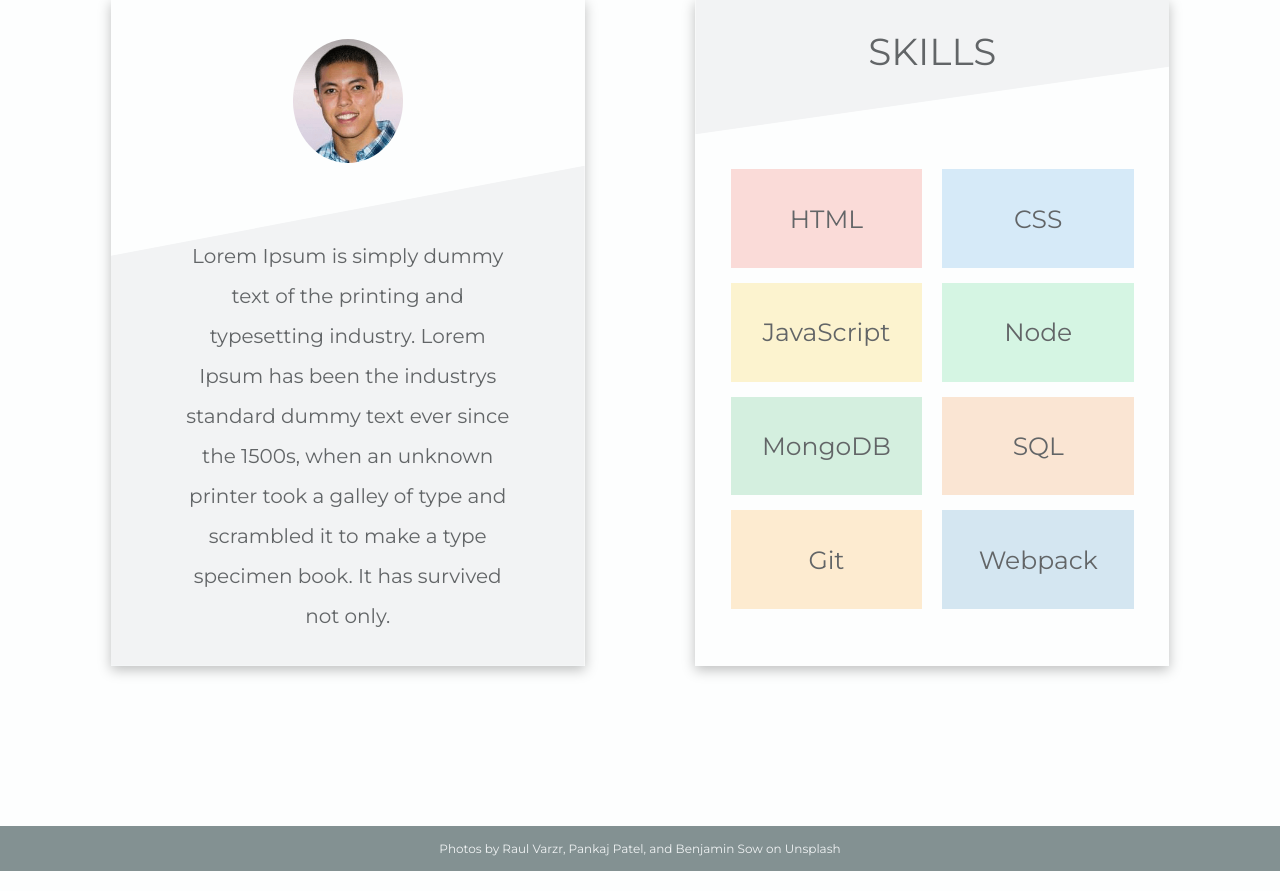
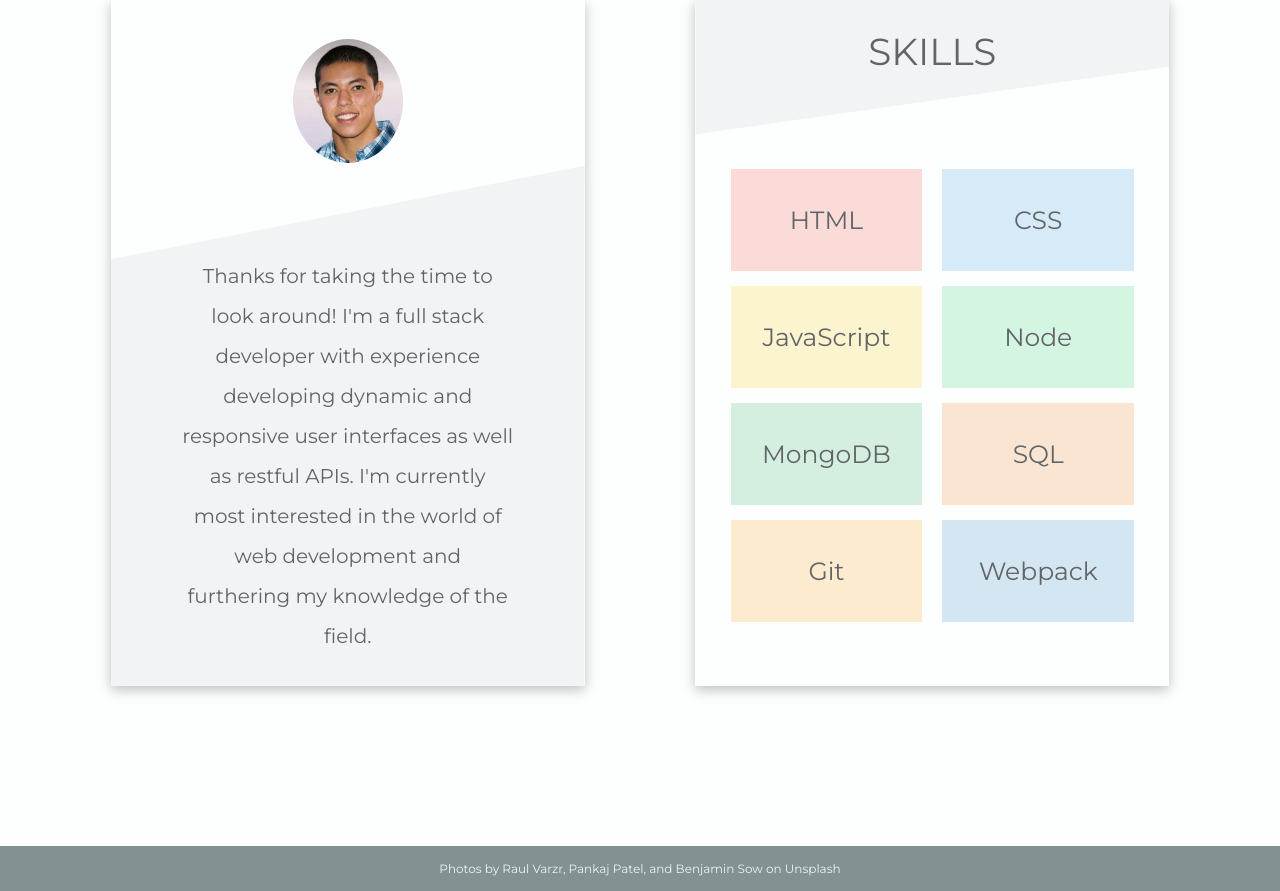
Before and after one commit to amelendez37/Portfolio, a React (Vite) app: page / in a window 1280 px wide. Shown: the part 962-1853 px from the top of the page. Built offline with nearby package versions, Linux system fonts and the light colour scheme.

Commit message:
Minor style changes

```diff
--- a/src/components/about/about_content/card_left/cardLeft.jsx
+++ b/src/components/about/about_content/card_left/cardLeft.jsx
@@ -33,7 +33,7 @@ const TextContainerLeft = Styled.div`
 const Text = Styled.p`
   width: 70%;
   margin: 0 0 0 50%;
-  padding: 7rem 0 3rem 0;
+  padding: 9rem 0 3rem 0;
   transform: translateX(-50%);
   font-size: 2rem;
   color: #626567;
@@ -44,15 +44,17 @@ const Text = Styled.p`
   }
 
   @media only screen and (max-width: 63rem) {
-    font-size: 1.2rem;
+    font-size: 1.5rem;
+    line-height: 3.5rem;
   }
 
   @media only screen and (max-width: 27rem) {
-    font-size: 1rem;
+    line-height: 3rem;
   }
 
   @media only screen and (max-width: 20rem) {
-    font-size: .8rem;
+    font-size: 1.3rem;
+    line-height: 2.5rem;
   }
 `;
 
@@ -62,10 +64,11 @@ const CardLeft = () => {
       <Profile src={ProfileImg} alt="Picture of me" />
       <TextContainerLeft>
         <Text>
-          Lorem Ipsum is simply dummy text of the printing and typesetting
-          industry. Lorem Ipsum has been the industrys standard dummy text ever
-          since the 1500s, when an unknown printer took a galley of type and
-          scrambled it to make a type specimen book. It has survived not only.
+          Thanks for taking the time to look around! I&#39;m a full stack
+          developer with experience developing dynamic and responsive user
+          interfaces as well as restful APIs. I&#39;m currently most interested
+          in the world of web development and furthering my knowledge of the
+          field.
         </Text>
       </TextContainerLeft>
     </Card>
--- a/src/components/contact/contact.jsx
+++ b/src/components/contact/contact.jsx
@@ -8,7 +8,6 @@ import Linkedin from "../../../public/images/linkedin.svg";
 
 const Container = Styled.div`
   position: relative;
-  xmargin-top: 6rem;
 `;
 
 const Image = Styled.img`
--- a/src/components/featured/featured.jsx
+++ b/src/components/featured/featured.jsx
@@ -5,9 +5,8 @@ import Project from "./project/project.jsx";
 import TaskTrackerVid from "../../../public/images/tasktracker_example.mov";
 
 const Container = Styled.div`
-  margin: 7rem 0;
-  padding-bottom: 12%;
-`;
+  margin-bottom: 30rem;
+ `;
 
 const Featured = () => {
   return (
--- a/src/components/featured/project/project.jsx
+++ b/src/components/featured/project/project.jsx
@@ -7,6 +7,18 @@ const Container = Styled.div`
   height: 68rem;
   margin-left: 50%;
   transform: translateX(-50%);
+
+  @media only screen and (max-width: 64rem) {
+    height: 45rem;
+  }
+
+  @media only screen and (max-width: 48rem) {
+    height: 35rem;
+  }
+
+  @media only screen and (max-width: 27rem) {
+    height: 15rem;
+  }
 `;
 
 const Title = Styled.p`
```
